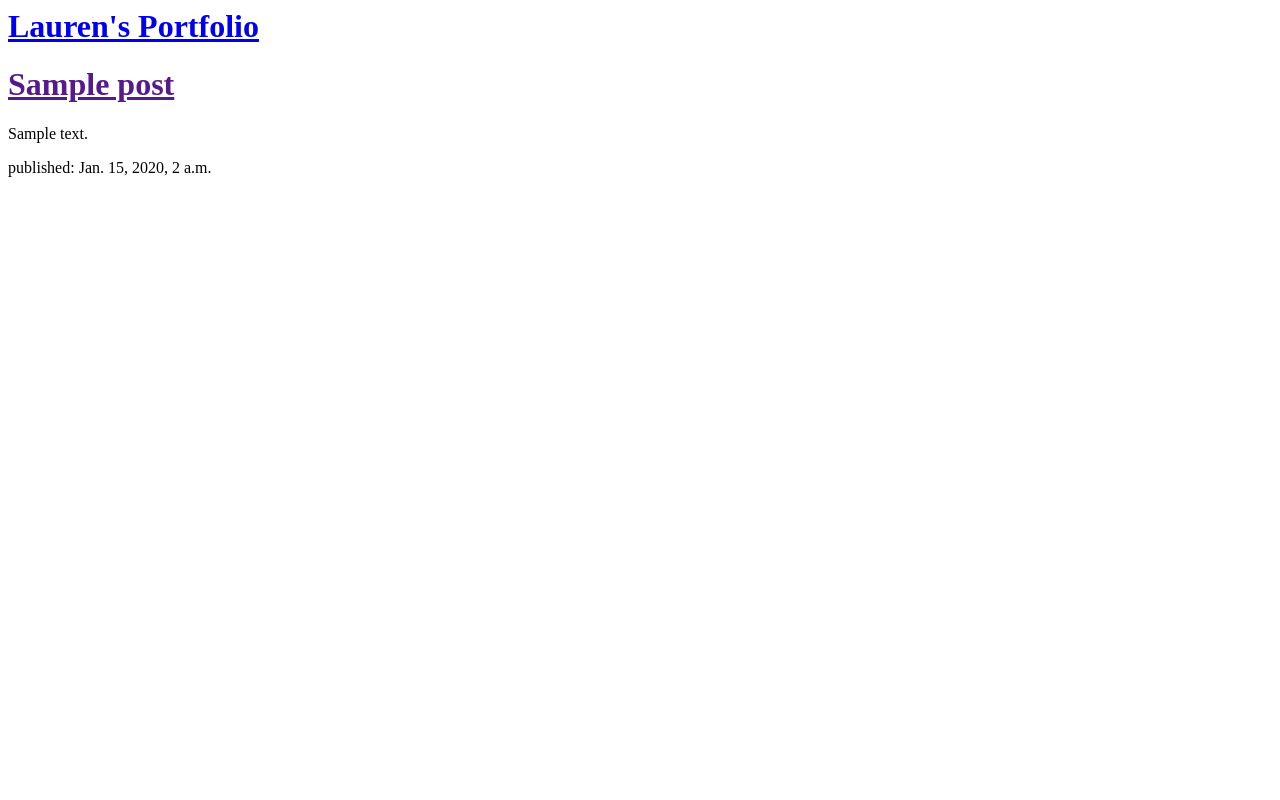
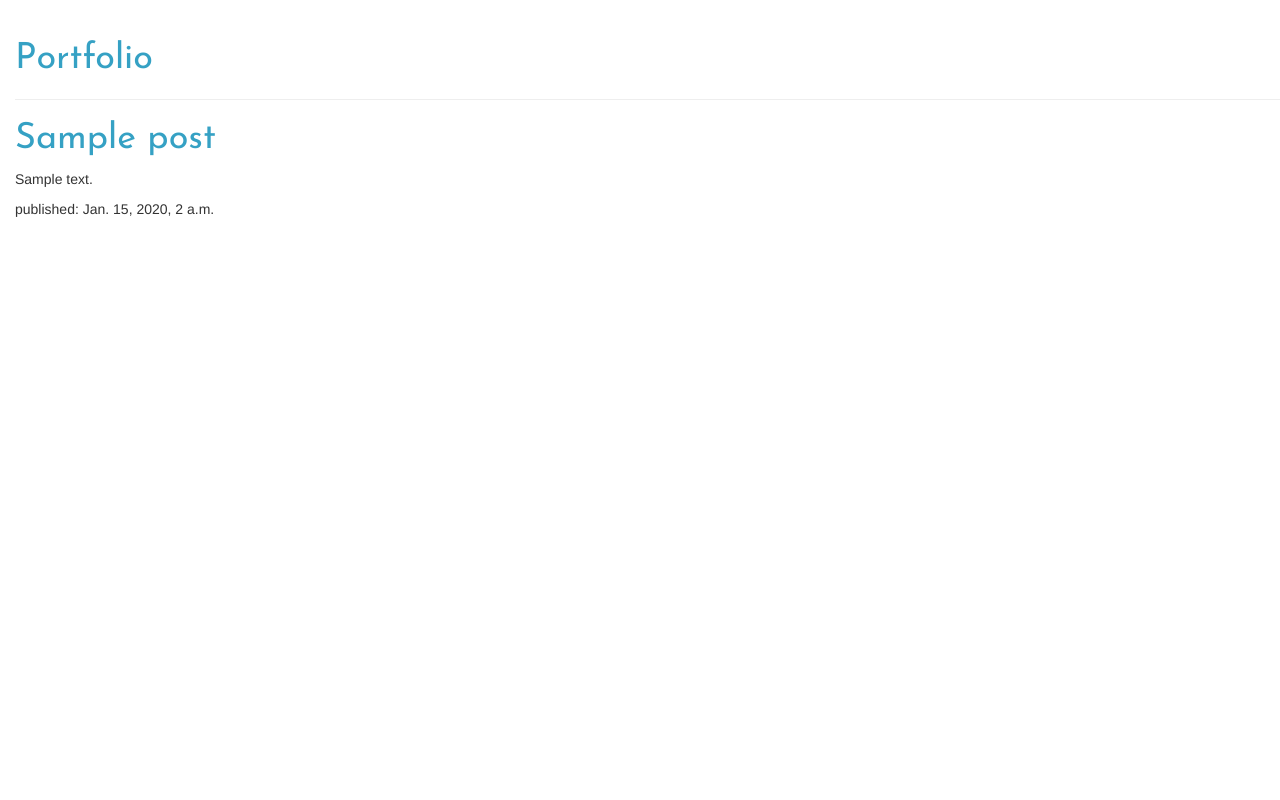
Before and after one commit to seanfarley/portfolio-site, a Django app: template blog/templates/blog/post_list.html in a window 1280 px wide. Run offline with Django 3.2, Linux system fonts and the light colour scheme; the template is opened without the code that fills it: values that come from a table or form of the project are taken from there, others are empty; tables that the repository leaves empty hold one stand-in row (values such as "Sample post"); some libraries are stand-ins or nearby versions.

Commit message:
Added blog css file.

```diff
--- /dev/null
+++ b/blog/static/css/blog.css
@@ -0,0 +1,9 @@
+h1 a {
+
+    color: #35A1C4;
+    font-family: "Josefin Sans";
+}
+
+body {
+    padding-left: 15px;
+}
--- a/blog/templates/blog/post_list.html
+++ b/blog/templates/blog/post_list.html
@@ -1,18 +1,23 @@
+{% load staticfiles %}
 <html>
     <head>
-        <title>Lauren's Portfolio</title>
+        <title>Portfolio</title>
+        <link rel="stylesheet" href="//maxcdn.bootstrapcdn.com/bootstrap/3.2.0/css/bootstrap.min.css">
+        <link rel="stylesheet" href="//maxcdn.bootstrapcdn.com/bootstrap/3.2.0/css/bootstrap-theme.min.css">
+        <link rel="stylesheet" type="text/css" href="//fonts.googleapis.com/css?family=Josefin+Sans" />
+        <link rel="stylesheet" href="{% static 'css/blog.css' %}">
     </head>
     <body>
-        <div>
-            <h1><a href="/">Lauren's Portfolio</a></h1>
+        <div class="page-header">
+            <h1><a href="/">Portfolio</a></h1>
         </div>
 
         {% for post in posts %}
-          <div>
-            <h1><a href=''>{{ post.title }}</a></h1>
-            <p>{{ post.text|linebreaksbr }}</p>
-            <p>published: {{ post.published_date }}</p>
-          </div>
+            <div class="post">
+                <h1><a href="">{{ post.title }}</a></h1>
+                <p>{{ post.text|linebreaksbr }}</p>
+                <p>published: {{ post.published_date }}</p>
+            </div>
         {% endfor %}
-
+    </body>
 </html>
```
